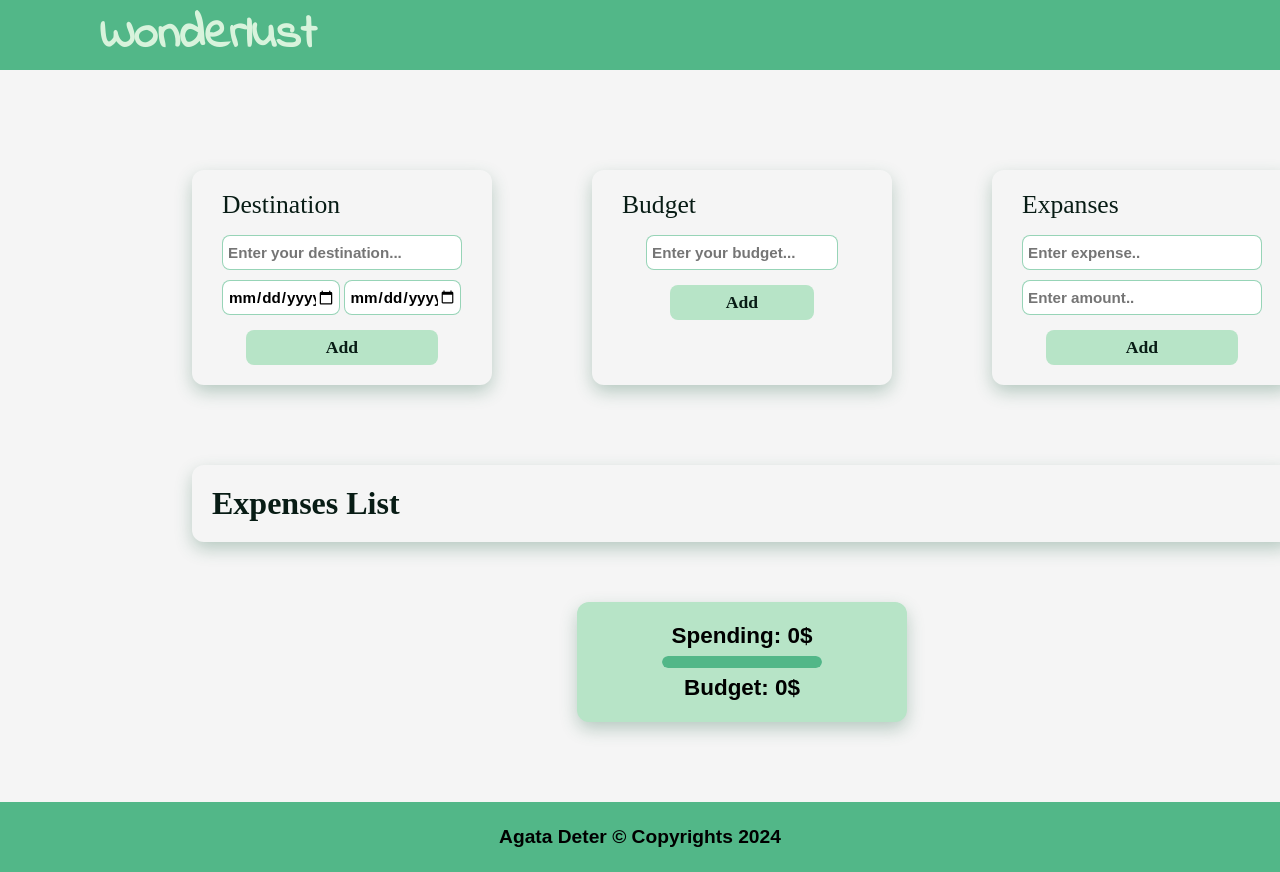
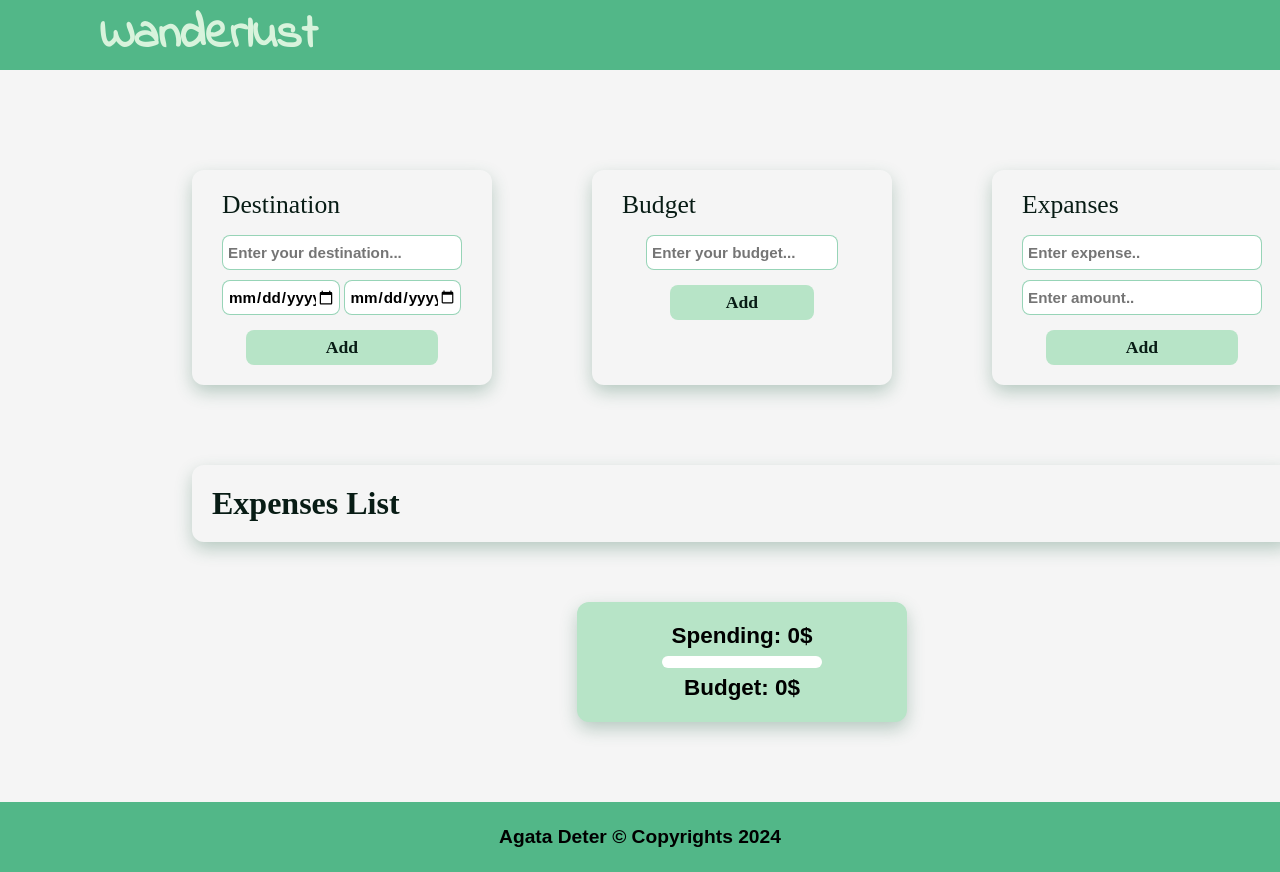
Before and after one commit to Agata10/ExpensesTracker, a plain HTML site: page index.html in a window 1280 px wide. Drawn offline with Linux system fonts and the light colour scheme; a web font is replaced by a local one.

Commit message:
Change misspelling

```diff
--- a/index.html
+++ b/index.html
@@ -8,7 +8,7 @@
     <script src="./src/script.js" defer></script>
   </head>
   <body>
-    <header><h1>Wonderlust</h1></header>
+    <header><h1>Wanderlust</h1></header>
     <main>
       <div class="content">
         <!-- destination holder template -->
--- a/src/script.js
+++ b/src/script.js
@@ -155,6 +155,9 @@ function appendSpending(sum) {
 function setColorForSpending(spending, balance) {
   const div = document.getElementById("color-balance");
   const percent = (spending / balance) * 100;
+  if (spending === 0) {
+    div.style.width = `${0}%`;
+  }
   div.style.width = `${percent}%`;
   div.style.backgroundColor = "#52B788";
 }
@@ -320,9 +323,9 @@ function handleDeleting(e) {
       localStorage.setItem("budget", 0);
       budgetHolder.textContent = `Budget 0$`;
     }
-    appendSpending(calcSpending());
-    setColorForSpending(calcSpending(), Number(localStorage.getItem("budget")));
   }
+  appendSpending(calcSpending());
+  setColorForSpending(calcSpending(), Number(localStorage.getItem("budget")));
 }
 
 //EDITING ELEM FROM THE LIST
```
